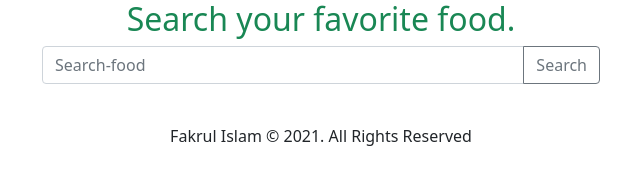
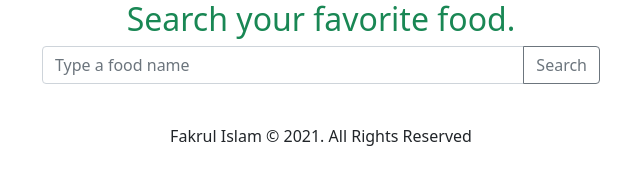
Before and after one commit to fakrulislamchowdhury/favorite-food, a plain HTML site: page index.html in a window 1280 px wide. Shown: the full height of the page, 319-959 px from the left. Drawn offline with nearby package versions, Linux system fonts and the light colour scheme.

Commit message:
input field placeholder changed

```diff
--- a/index.html
+++ b/index.html
@@ -14,7 +14,7 @@
     <!-- meal search area  -->
     <h2 class="text-center text-success">Search your favorite food.</h2>
     <div class="input-group mb-3 w-50 mx-auto">
-        <input id="search-field" type="text" class="form-control" placeholder="Search-food"
+        <input id="search-field" type="text" class="form-control" placeholder="Type a food name"
             aria-label="Type a food name" aria-describedby="button-search">
         <button onclick="searchFood()" class="btn btn-outline-secondary" type="button"
             id="button-search">Search</button>
```
